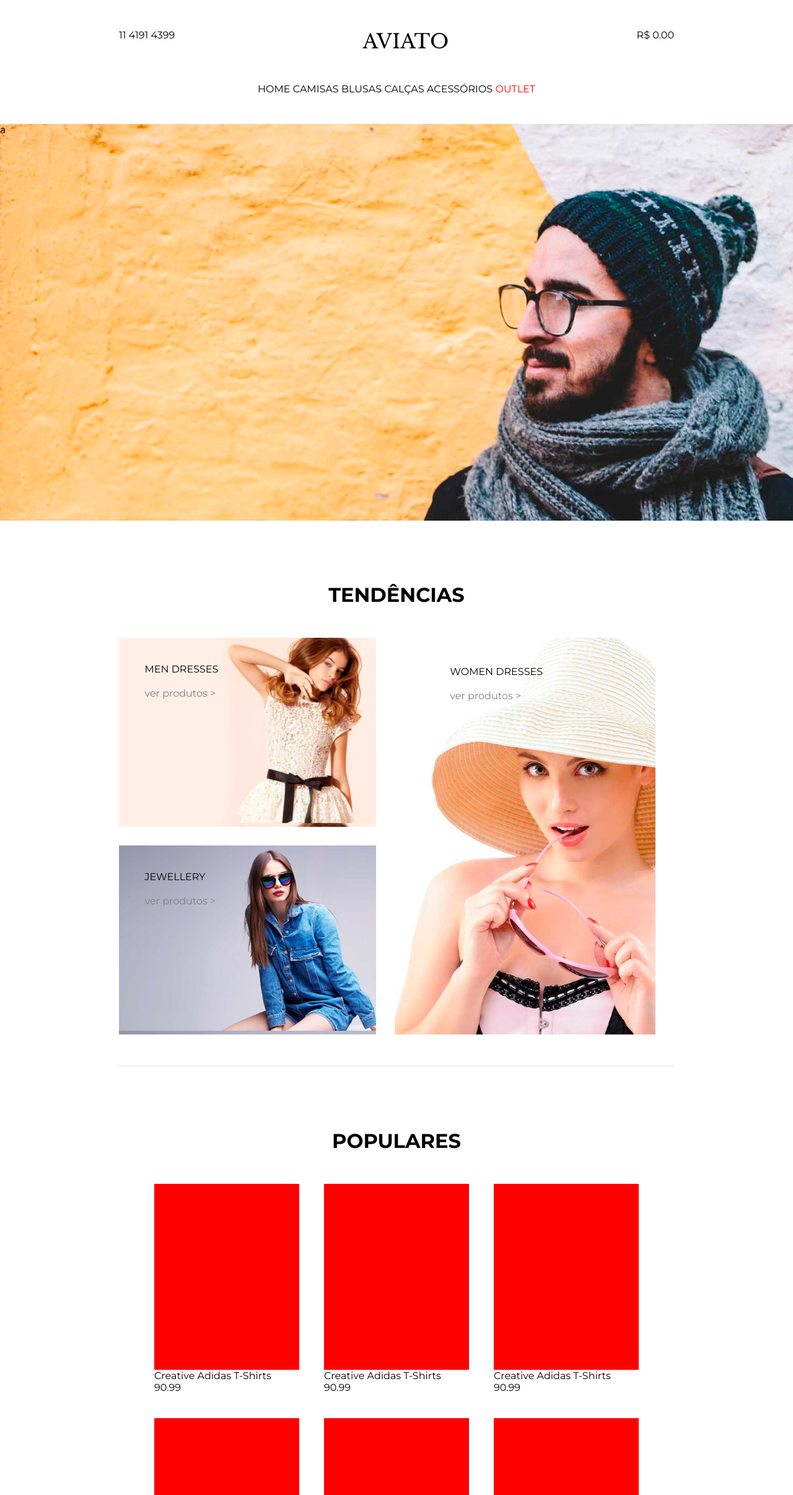
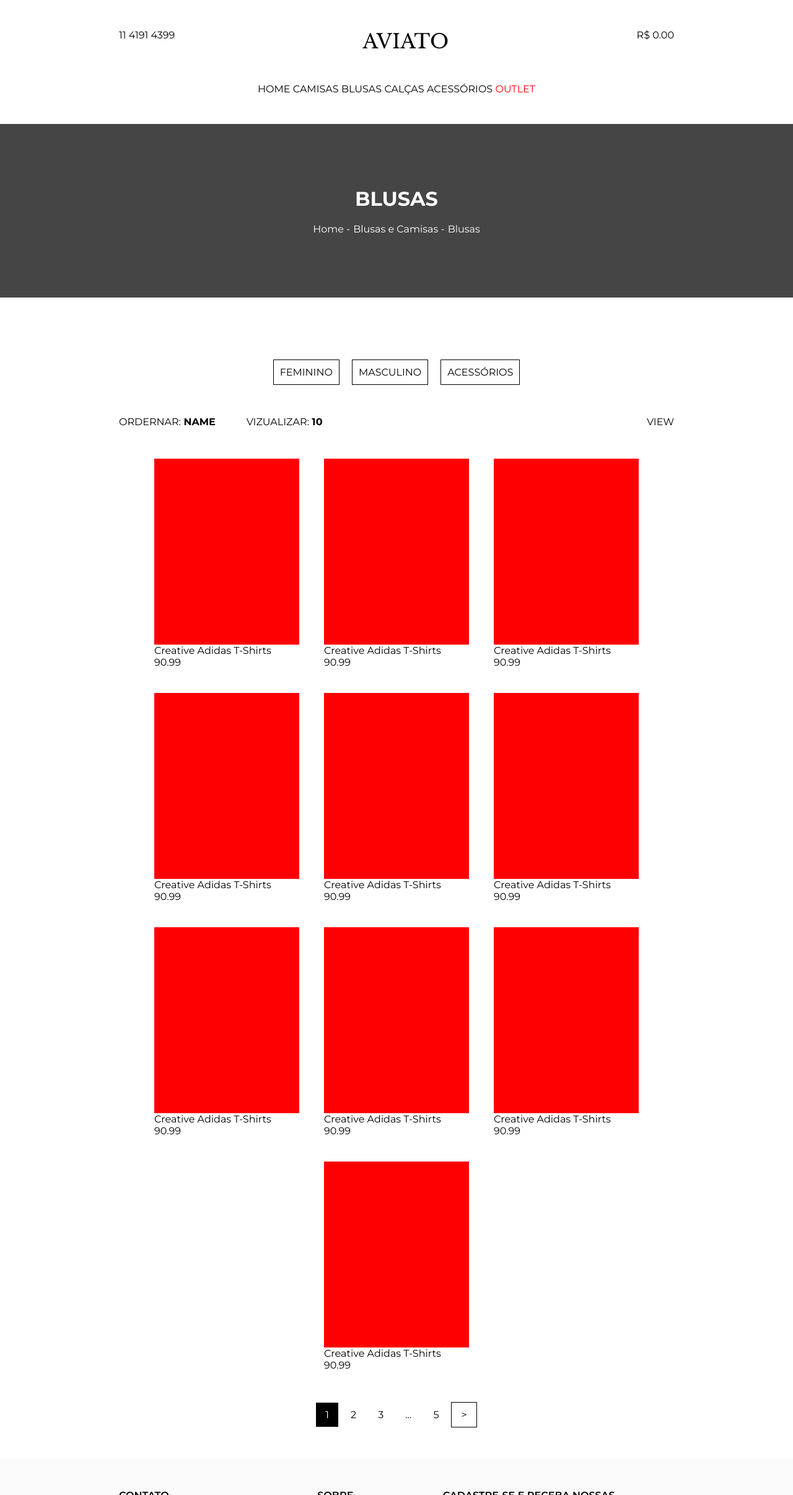
Before and after one commit to Vinicius-AMelo/teste-bars-over-bottles, a React (Create React App) app: page / in a window 1280 px wide. Shown: the top 2412 px of the page at 62% size. Built offline with nearby package versions, Linux system fonts and the light colour scheme.

Commit message:
:sparkles: feat: Mock da Página de categorias

```diff
--- a/src/components/Content/CategoriesContent.jsx
+++ b/src/components/Content/CategoriesContent.jsx
@@ -5,20 +5,41 @@ import CardList from './CardList/CardList'
 function CategoriesContent() {
   return (
     <main className="main_content">
-      <div>a</div>
-      <ul>
+      <div className="faixa">
+        <h1>BLUSAS</h1>
+        <span>
+          <p>Home -</p>
+          <p>Blusas e Camisas -</p>
+          <p>Blusas</p>
+        </span>
+      </div>
+      <ul className="categories">
         <li>FEMININO</li>
         <li>MASCULINO</li>
         <li>ACESSÓRIOS</li>
       </ul>
-      <div>
-        <span>
-          <p>ORDERNAR: NAME</p>
-          <p>VIZUALIZAR: 9</p>
-        </span>
+      <div className="gege">
+        <div>
+          <p>
+            ORDERNAR:
+            <strong> NAME</strong>
+          </p>
+          <p>
+            VIZUALIZAR:
+            <strong> 10</strong>
+          </p>
+        </div>
         <p>VIEW</p>
       </div>
       <CardList />
+      <ul className="menu">
+        <li>1</li>
+        <li>2</li>
+        <li>3</li>
+        <li>...</li>
+        <li>5</li>
+        <li>&gt;</li>
+      </ul>
     </main>
   )
 }
--- a/src/components/Footer/Footer.scss
+++ b/src/components/Footer/Footer.scss
@@ -23,7 +23,7 @@
     }
 
     span>button {
-      width: 70%;
+      width: 100%;
       height: 30%;
       margin-top: 10%;
       padding-right: 5%;
--- a/src/pages/App.jsx
+++ b/src/pages/App.jsx
@@ -1,11 +1,11 @@
 import React from 'react'
 import '../scss/App.scss'
-// import Categories from './Categories'
-import Home from './Home'
+import Categories from './Categories'
+// import Home from './Home'
 
 function App() {
-  return <Home />
-  // return <Categories />
+  // return <Home />
+  return <Categories />
 }
 
 export default App
--- a/src/scss/CategoriesContent.scss
+++ b/src/scss/CategoriesContent.scss
@@ -0,0 +1,66 @@
+.main_content {
+
+  .faixa {
+    background-color: #454545;
+    width: 100%;
+    height: 35vh;
+    display: flex;
+    flex-direction: column;
+    align-items: center;
+    justify-content: center;
+    color: #ffffff;
+    gap: 20px;
+    margin-bottom: 100px;
+
+    span {
+      display: flex;
+      gap: 5px;
+    }
+  }
+
+  .categories,
+  .menu {
+    width: 100%;
+    list-style: none;
+    display: flex;
+    align-items: center;
+    justify-content: center;
+    gap: 20px;
+    margin-bottom: 50px;
+
+    &.categories>li {
+      padding: 10px;
+      border: 1px solid black;
+    }
+  }
+
+  .gege {
+    margin: 0 auto;
+    width: 70%;
+    display: flex;
+    justify-content: space-between;
+
+    div {
+      display: flex;
+      gap: 50px;
+    }
+  }
+
+  .menu {
+
+    gap: 5px;
+
+    li {
+      padding: 10px 15px;
+
+      &:first-child {
+        color: #ffffff;
+        background-color: #000000;
+      }
+
+      &:last-child {
+        border: 1px solid #000000;
+      }
+    }
+  }
+}
```
